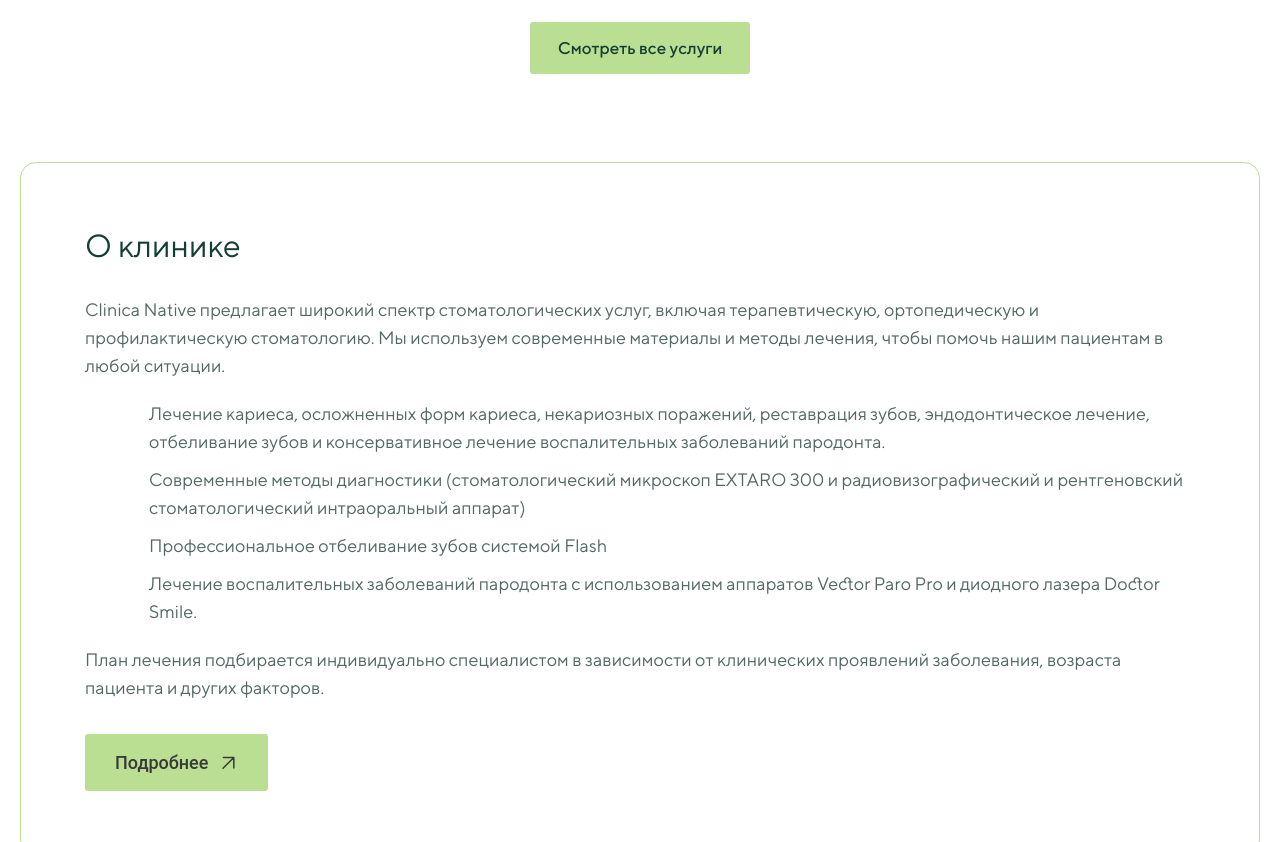
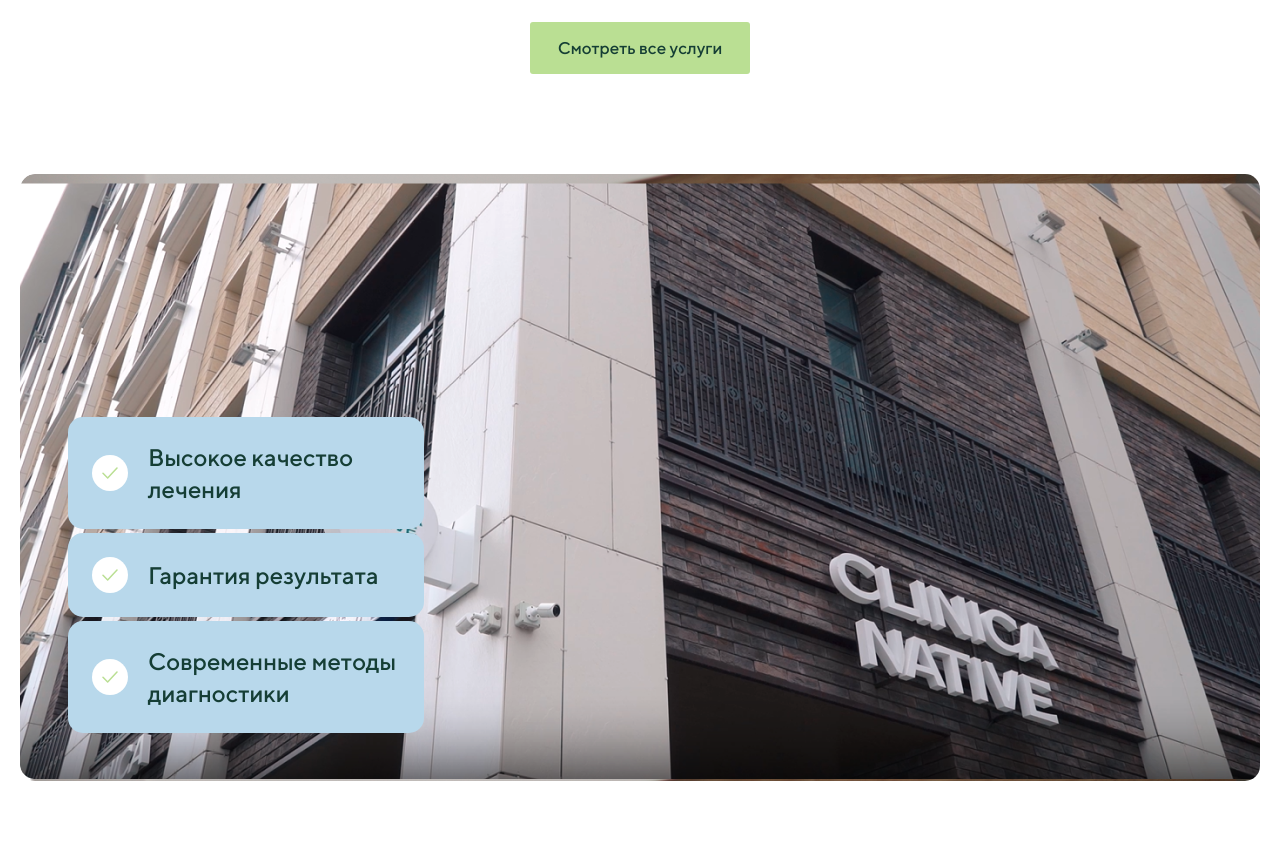
Before and after one commit to Andarov/clinic, a website: page src/index.html in a window 1280 px wide. Shown: the part 1800-2642 px from the top of the page. Drawn offline with Linux system fonts and the light colour scheme.

Commit message:
Add faq section

```diff
--- a/src/index.html
+++ b/src/index.html
@@ -298,6 +298,37 @@
             </div>
         </section>
 
+        <!-- FAQ -->
+        <section class="pb-8 pt-11">
+            <div class="container">
+                <div class="flex items-end bg-bannerBg p-5 pt-40 rounded-[15px] sm:p-8 sm:pt-50 md:p-12 md:pt-[243px]">
+                    <!-- faq-list -->
+                    <ul class="space-y-1">
+                        <li class="w-full max-w-[356px] flex items-center p-4 bg-[#B8D8EB] rounded-[15px] md:p-6">
+                            <span class="w-9 h-9 inline-flex justify-center items-center bg-white rounded-full shrink-0 mr-5">
+                                <img src="./images/tick2.svg" alt="">
+                            </span>
+
+                            <h3 class="text-lg text-brand-emerald-900 font-medium sm:text-xl md:text-2xl">Высокое качество лечения</h3>
+                        </li>
+                        <li class="w-full max-w-[356px] flex items-center p-4 bg-[#B8D8EB] rounded-[15px] md:p-6">
+                            <span class="w-9 h-9 inline-flex justify-center items-center bg-white rounded-full shrink-0 mr-5">
+                                <img src="./images/tick2.svg" alt="">
+                            </span>
+
+                            <h3 class="text-lg text-brand-emerald-900 font-medium sm:text-xl md:text-2xl">Гарантия результата</h3>
+                        </li>
+                        <li class="w-full max-w-[356px] flex items-center p-4 bg-[#B8D8EB] rounded-[15px] md:p-6">
+                            <span class="w-9 h-9 inline-flex justify-center items-center bg-white rounded-full shrink-0 mr-5">
+                                <img src="./images/tick2.svg" alt="">
+                            </span>
+
+                            <h3 class="text-lg text-brand-emerald-900 font-medium sm:text-xl md:text-2xl">Современные методы диагностики</h3>
+                        </li>
+                    </ul>
+                </div>
+            </div>
+        </section>
 
         <!-- about-clinic -->
         <section class="pt-8">
--- a/tailwind.config.js
+++ b/tailwind.config.js
@@ -32,7 +32,8 @@
         base: "1390px",
       },
       backgroundImage:{
-        videoBg: "url('./images/video-bg.jpg')"
+        videoBg: "url('./images/video-bg.jpg')",
+        bannerBg: "url('./images/clinic-native.png')",
       },
       spacing:{
         50: '50px',
```
Also changed, not shown: src/images/clinic-native.png (added), src/images/tick2.svg (added), src/output.css.
